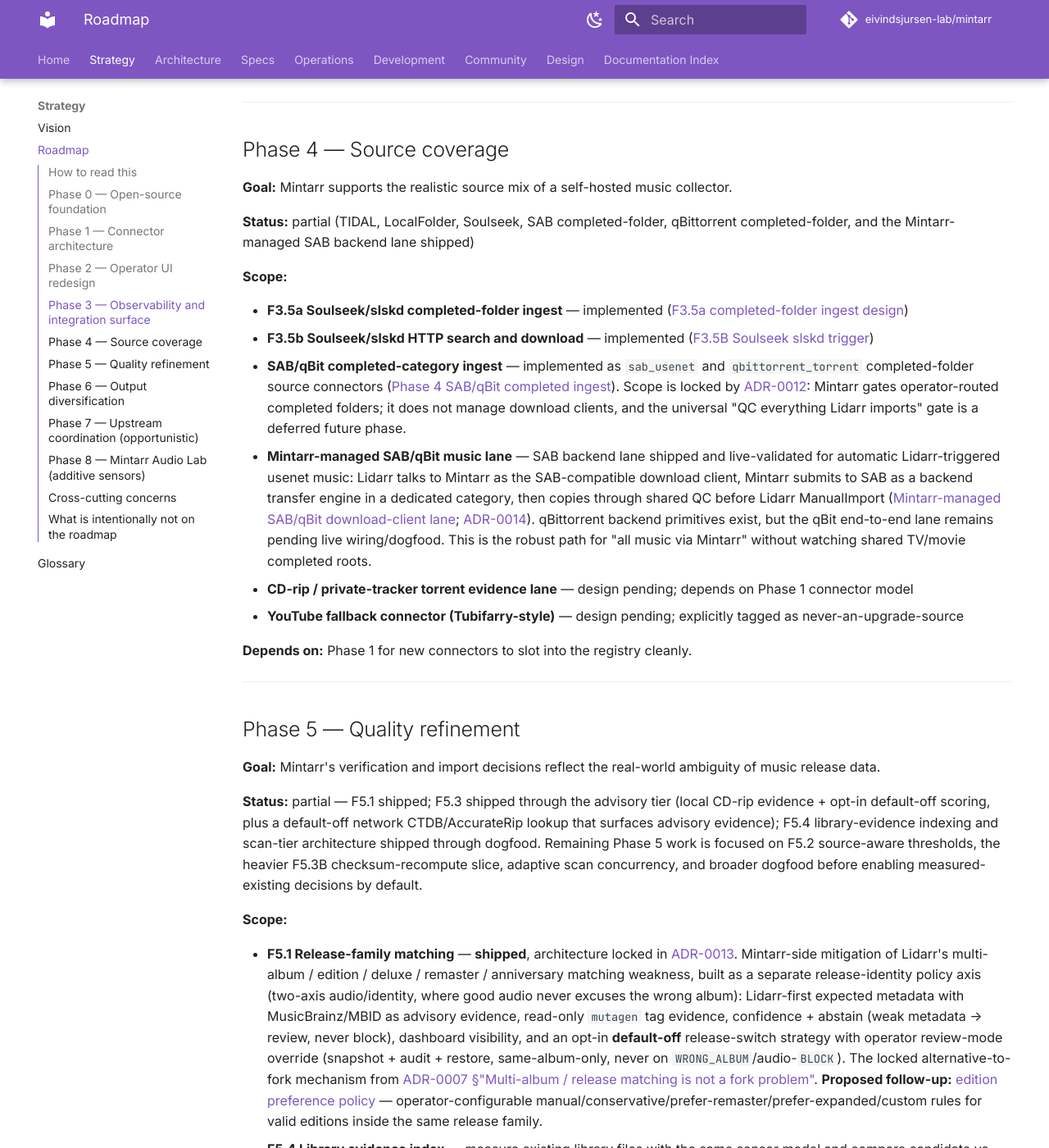
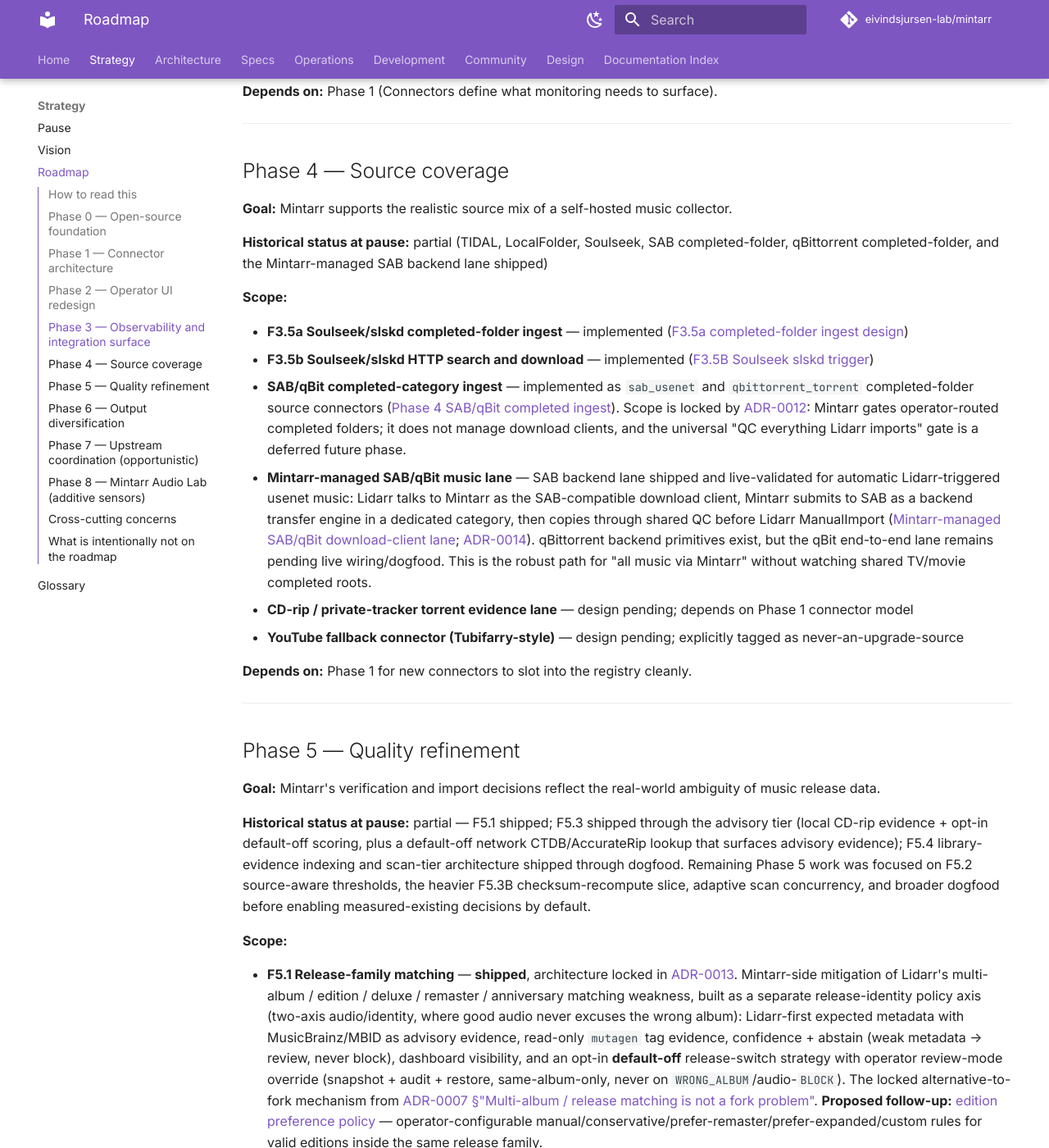
Before and after one commit to VectorOfDoubt/mintarr, an MkDocs documentation site: the page built from docs/strategy/ROADMAP.md, in a window 1280 px wide and 1400 px high, scrolled down 3505 px. Shown: the whole window at 82% size. Built offline with MkDocs 1.6.1 and Material for MkDocs 9.7.7, drawn with Linux system fonts in a browser that asks for light colours; comment, search, counter and statistics services are not loaded; some of the changed text lies outside the part shown.

Commit message:
docs: make project pause unambiguous

```diff
--- a/docs/strategy/ROADMAP.md
+++ b/docs/strategy/ROADMAP.md
@@ -20,7 +20,9 @@
 - **Scope** — concrete deliverables, with links to design docs where they exist
 - **Depends on** — what must land first
 
-When a phase ships, this document is updated in the same commit as the merge. Stale phase status is a documentation bug.
+All phase statuses below are frozen snapshots from the pause date, not current
+work indicators. If the project is resumed, this document must be reviewed and
+updated in the same change that clears the pause gate.
 
 For the underlying positioning and what is *not* in any phase, see [VISION.md](VISION.md) and [ADR-0008](../architecture/adr/0008-strategic-positioning.md).
 
@@ -30,7 +32,7 @@
 
 **Goal:** establish Mintarr as a public, documented, contribution-ready project.
 
-**Status:** in progress
+**Historical status at pause:** in progress
 
 **Scope:**
 
@@ -52,7 +54,7 @@
 
 **Goal:** every source, verifier, and output is a Connector with a static manifest and a uniform operator surface.
 
-**Status:** partial - F4.1-F4.5 foundation shipped; optional verifier evidence runners remain future work
+**Historical status at pause:** partial - F4.1-F4.5 foundation shipped; optional verifier evidence runners remained future work
 
 **Scope:**
 
@@ -72,7 +74,7 @@
 
 **Goal:** Mintarr's dashboard feels like an arr-stack tool, with a sidebar layout and Settings / System cards.
 
-**Status:** shipped — sidebar shell with seven sections, vendored Alpine + HTMX (no Node toolchain) per [ADR-0011](../architecture/adr/0011-frontend-framework.md), dark/light/auto theme + table density, live Queue/History/System via HTMX, audit feed with CSV export, and records + topbar search. Remaining Tasks/Logs/Backup/Updates card content and server-side global search are optional follow-ups.
+**Historical status at pause:** shipped — sidebar shell with seven sections, vendored Alpine + HTMX (no Node toolchain) per [ADR-0011](../architecture/adr/0011-frontend-framework.md), dark/light/auto theme + table density, live Queue/History/System via HTMX, audit feed with CSV export, and records + topbar search. Remaining Tasks/Logs/Backup/Updates card content and server-side global search were optional follow-ups.
 
 **Scope:**
 
@@ -107,7 +109,7 @@
 
 **Goal:** Mintarr fits cleanly into existing self-hosting observability and notification stacks.
 
-**Status:** shipped — all scope delivered: structured JSON logging (`MINTARR_LOG_FORMAT=json`), Prometheus `/metrics` with a documented metric catalogue, Grafana dashboard templates under `docs/grafana/`, OpenAPI `/openapi.json` + Swagger UI at `/docs`, opt-in Apprise notifications (`MINTARR_NOTIFY_URLS`) on attention events, the backup/restore feature (read-only `GET /backup`, optional scheduled backup zips, and staged restore via `POST /restore` + crash-safe boot-time apply with System-section status/cancel controls), generic webhook-in (`POST /webhook/ingest`), and the MkDocs Material docs site. Enhancements such as Prometheus event counters/histograms and a richer event-metric surface are tracked as future work, not Phase 3 scope.
+**Historical status at pause:** shipped — all scope delivered: structured JSON logging (`MINTARR_LOG_FORMAT=json`), Prometheus `/metrics` with a documented metric catalogue, Grafana dashboard templates under `docs/grafana/`, OpenAPI `/openapi.json` + Swagger UI at `/docs`, opt-in Apprise notifications (`MINTARR_NOTIFY_URLS`) on attention events, the backup/restore feature (read-only `GET /backup`, optional scheduled backup zips, and staged restore via `POST /restore` + crash-safe boot-time apply with System-section status/cancel controls), generic webhook-in (`POST /webhook/ingest`), and the MkDocs Material docs site. Enhancements such as Prometheus event counters/histograms and a richer event-metric surface were tracked as future work, not Phase 3 scope.
 
 **Scope:**
 
@@ -130,7 +132,7 @@
 
 **Goal:** Mintarr supports the realistic source mix of a self-hosted music collector.
 
-**Status:** partial (TIDAL, LocalFolder, Soulseek, SAB completed-folder,
+**Historical status at pause:** partial (TIDAL, LocalFolder, Soulseek, SAB completed-folder,
 qBittorrent completed-folder, and the Mintarr-managed SAB backend lane shipped)
 
 **Scope:**
@@ -159,7 +161,7 @@
 
 **Goal:** Mintarr's verification and import decisions reflect the real-world ambiguity of music release data.
 
-**Status:** partial — F5.1 shipped; F5.3 shipped through the advisory tier (local CD-rip evidence + opt-in default-off scoring, plus a default-off network CTDB/AccurateRip lookup that surfaces advisory evidence); F5.4 library-evidence indexing and scan-tier architecture shipped through dogfood. Remaining Phase 5 work is focused on F5.2 source-aware thresholds, the heavier F5.3B checksum-recompute slice, adaptive scan concurrency, and broader dogfood before enabling measured-existing decisions by default.
+**Historical status at pause:** partial — F5.1 shipped; F5.3 shipped through the advisory tier (local CD-rip evidence + opt-in default-off scoring, plus a default-off network CTDB/AccurateRip lookup that surfaces advisory evidence); F5.4 library-evidence indexing and scan-tier architecture shipped through dogfood. Remaining Phase 5 work was focused on F5.2 source-aware thresholds, the heavier F5.3B checksum-recompute slice, adaptive scan concurrency, and broader dogfood before enabling measured-existing decisions by default.
 
 **Scope:**
 
@@ -176,7 +178,7 @@
 
 **Goal:** Mintarr is useful to operators who do not run Lidarr.
 
-**Status:** planned (post-V1.0)
+**Historical status at pause:** planned (post-V1.0)
 
 **Scope:**
 
@@ -193,7 +195,7 @@
 
 **Goal:** reduce Mintarr's Lidarr dependency from "always required" to "primary output among several".
 
-**Status:** opportunistic — pursued when one of the conditions in [ADR-0007 §Re-evaluation triggers](../architecture/adr/0007-no-lidarr-fork.md) is approached.
+**Historical status at pause:** opportunistic — intended to be pursued when one of the conditions in [ADR-0007 §Re-evaluation triggers](../architecture/adr/0007-no-lidarr-fork.md) was approached.
 
 **Scope:**
 
@@ -210,7 +212,7 @@
 
 **Goal:** Mintarr ships its own audio analysis sensors that complement (not replace) the external verifier stack.
 
-**Status:** intended direction. Not scoped; not started. Pursued only after Phase 4 source coverage and Phase 5 quality refinement have produced clear gaps that in-house sensors would fill.
+**Historical status at pause:** intended direction. Not scoped; not started. It was to be pursued only after Phase 4 source coverage and Phase 5 quality refinement produced clear gaps that in-house sensors would fill.
 
 **Scope (tentative — locked when an F-numbered design doc lands):**
 
@@ -269,4 +271,4 @@
 
 ---
 
-> Last updated: 2026-06-05
+> Last updated: 2026-07-26 (project pause; phase statuses frozen)
--- a/mkdocs.yml
+++ b/mkdocs.yml
@@ -106,6 +106,7 @@
   - Home: index.md
 
   - Strategy:
+      - Pause: strategy/PAUSE_2026-07-26.md
       - Vision: strategy/VISION.md
       - Roadmap: strategy/ROADMAP.md
       - Glossary: strategy/GLOSSARY.md
```
Also changed, not shown: CONTRIBUTING.md (+6 -1 lines), README.md (+6 -3 lines), SECURITY.md (+7 -0 lines), docs/index.md (+6 -0 lines).
